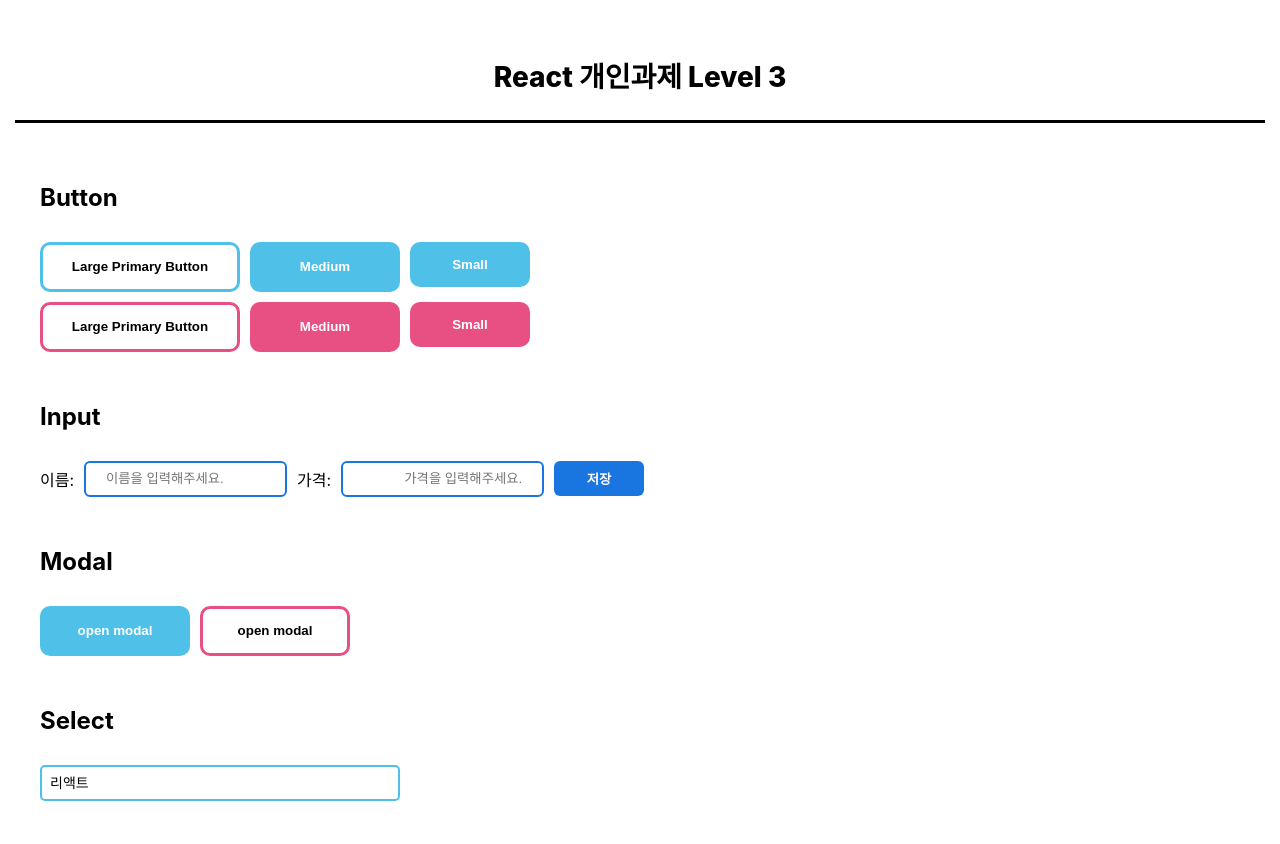
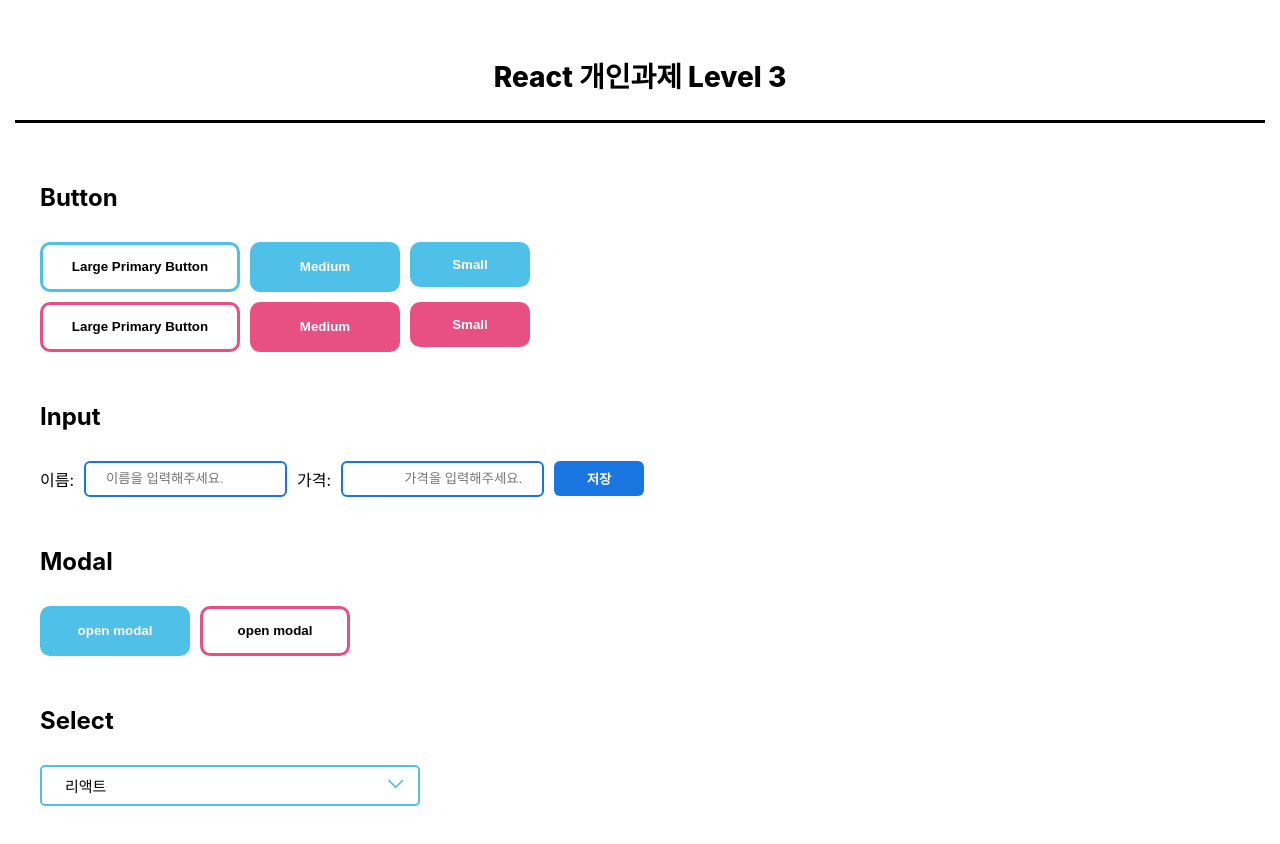
Before and after one commit to hi-react/button-input-modal-select, a React (Create React App) app: page / in a window 1280 px wide. Shown: the top 844 px of the page. Built offline with nearby package versions, Linux system fonts and the light colour scheme.

Commit message:
refactor. Select 컴포넌트 리팩토링 (useState 사용)

```diff
--- a/src/components/Select.jsx
+++ b/src/components/Select.jsx
@@ -1,27 +1,44 @@
+import { useState } from "react";
 import { styled } from "styled-components";
 
+const optionData = [
+  {
+    key: "react",
+    value: "리액트",
+  },
+  {
+    key: "java",
+    value: "자바",
+  },
+  {
+    key: "spring",
+    value: "스프링",
+  },
+];
+
 function Select() {
-  const options = [
-    { value: "react", name: "리액트" },
-    { value: "java", name: "자바" },
-    { value: "spring", name: "스프링" },
-  ];
+  const [openOptions, setOpenOptions] = useState(false);
+  const [currentValue, setCurrentValue] = useState("리액트");
 
-  const handleChange = (event) => {
-    console.log(event.target.value);
+  const changeValue = (event) => {
+    setCurrentValue(event.target.getAttribute("value"));
   };
 
   return (
     <StContainer>
       <StH1>Select</StH1>
 
-      <StSelect onChange={handleChange} defaultValue="apple">
-        {options.map((option) => (
-          <option key={option.value} value={option.value}>
-            {option.name}
-          </option>
-        ))}
-      </StSelect>
+      <StSelectBox onClick={() => setOpenOptions((prev) => !prev)}>
+        <StLabel>{currentValue}</StLabel>
+
+        <StOptions show={openOptions}>
+          {optionData.map(({ key, value }) => (
+            <StOption key={key} value={value} onClick={changeValue}>
+              {value}
+            </StOption>
+          ))}
+        </StOptions>
+      </StSelectBox>
     </StContainer>
   );
 }
@@ -40,16 +57,57 @@ const StH1 = styled.h1`
   font-weight: 700;
 `;
 
-const StSelect = styled.select`
+const StSelectBox = styled.div`
+  position: relative;
   width: 30%;
+  margin-bottom: 100px;
   padding: 8px;
-  font-size: 14px;
-
   border: 2px solid #4fc0e8;
   border-radius: 5px;
-  background-color: transparent;
-  &:focus {
-    border-color: #1976e0;
+
+  /* 이거 나중에 react-icon으로 바꾸자 -> youtube 보고.. */
+  &::before {
+    content: "⌵";
+    position: absolute;
+    top: 2px;
+    right: 15px;
+    color: #4fc0e8;
+    font-size: 20px;
+    font-weight: 900;
+    cursor: pointer;
   }
-  appearance: none;
 `;
+
+const StLabel = styled.label`
+  font-size: 15px;
+  padding-left: 15px;
+`;
+
+const StOptions = styled.ul`
+  position: absolute;
+  top: 30px;
+  left: 0px;
+
+  width: 100%;
+
+  max-height: ${(props) => (props.show ? "none" : "0")};
+
+  padding: 0;
+
+  border: ${(props) => (props.show ? "2px solid #4fc0e8" : "none")};
+  border-radius: 5px;
+
+  overflow: hidden;
+`;
+
+const StOption = styled.li`
+  list-style: none;
+  font-size: 16px;
+  padding: 6px 20px;
+  &:hover {
+    margin: 3px;
+    background-color: #4fc0e8;
+    border-radius: 5px;
+    transition: background-color 0.2s ease-in;
+  }
+`;
```
